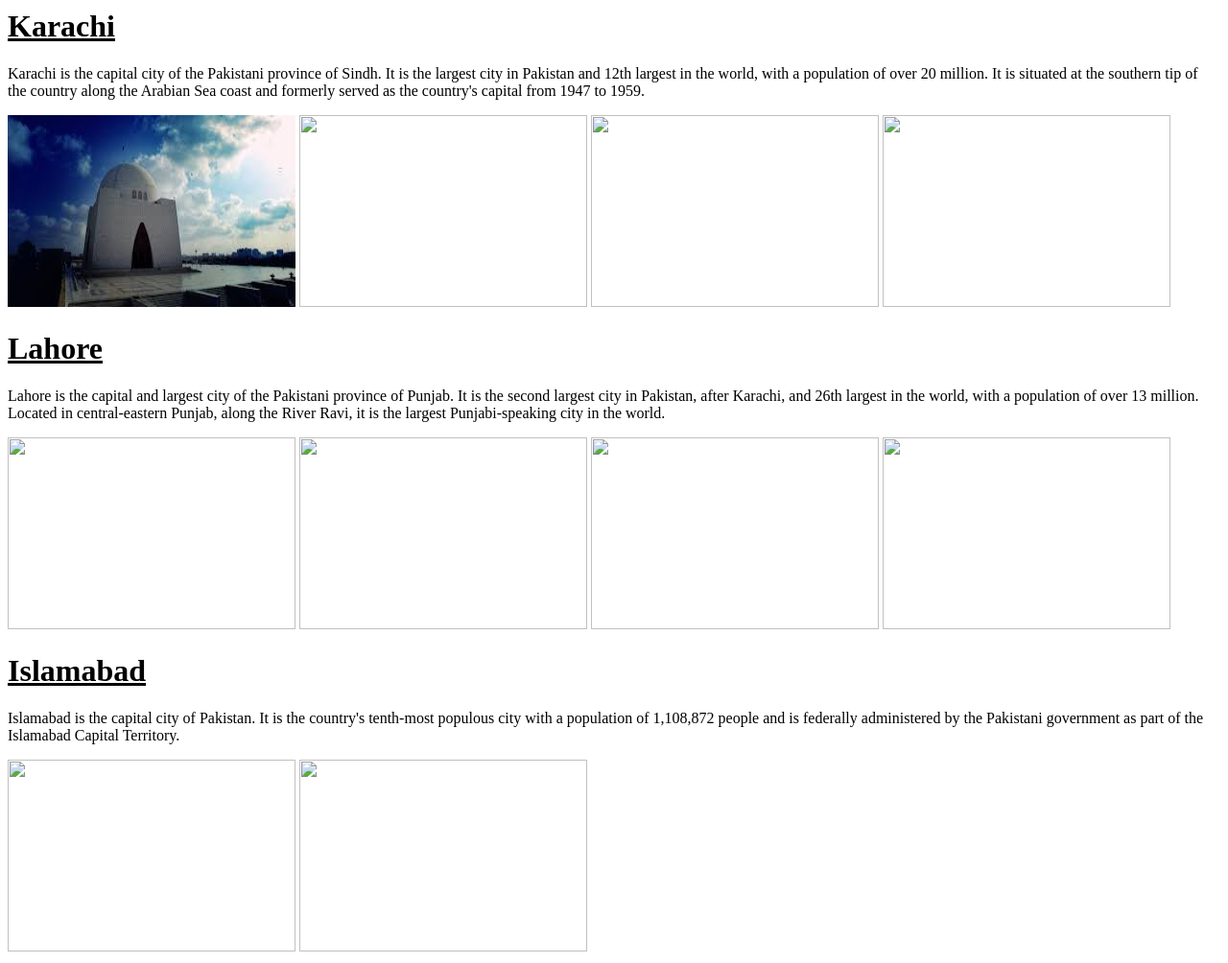
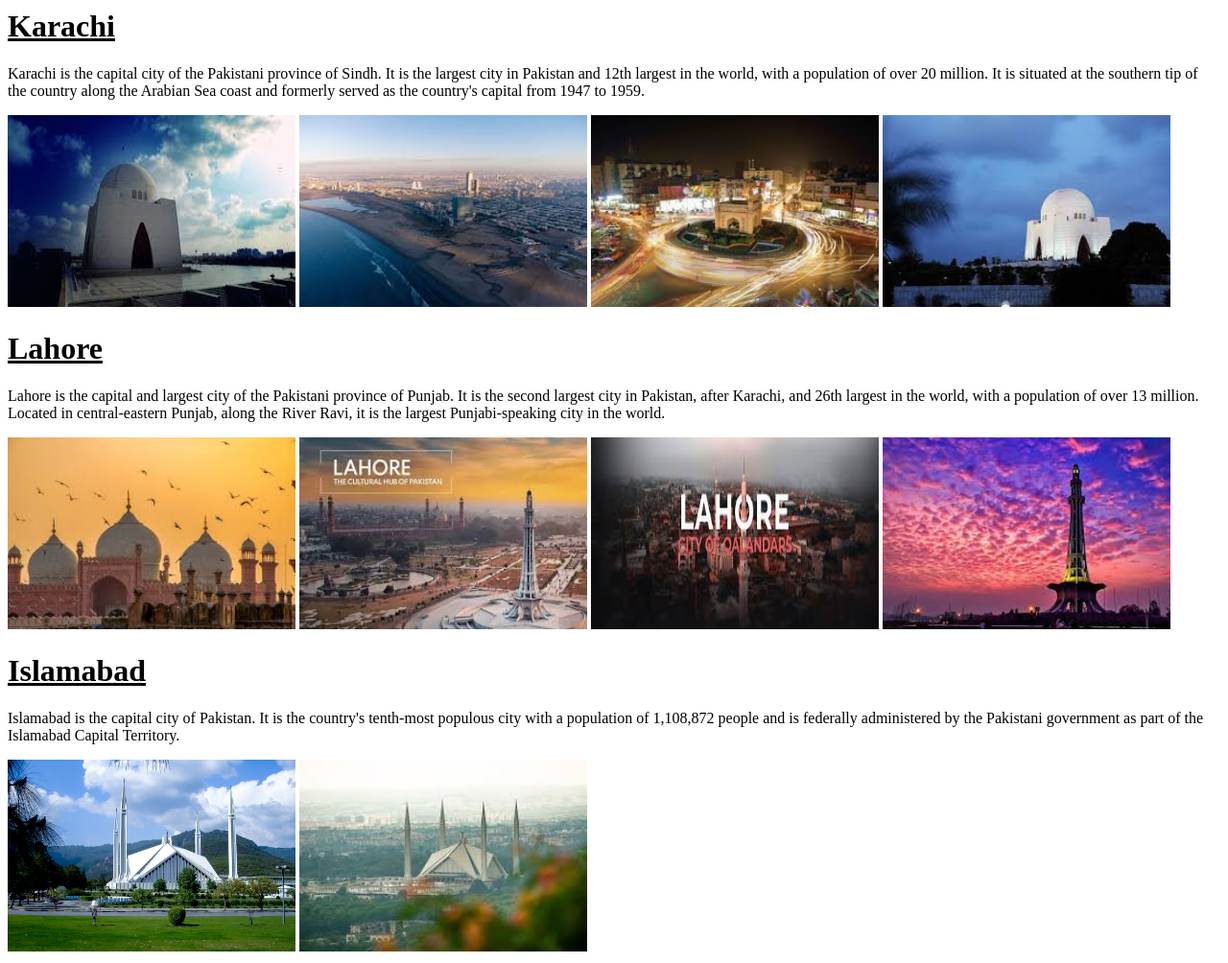
Before and after one commit to abdulsamadrana/website, a plain HTML site: page info.html in a window 1280 px wide. Shown: the part 100-1104 px from the top of the page at 96% size. Drawn offline with Linux system fonts and the light colour scheme.

Commit message:
Update info.html

```diff
--- a/info.html
+++ b/info.html
@@ -16,24 +16,24 @@
     <h1><u>Karachi</u></h1>
     <p>Karachi is the capital city of the Pakistani province of Sindh. It is the largest city in Pakistan and 12th largest in the world, with a population of over 20 million. It is situated at the southern tip of the country along the Arabian Sea coast and formerly served as the country's capital from 1947 to 1959.</p>
     <img src="khi1.jpeg" alt="" height="200" width="300">
-    <img src="img/khi2.jpeg" alt="" height="200" width="300">
-    <img src="img/khi3.jpeg" alt="" height="200" width="300">
-    <img src="img/khi4.jpeg" alt="" height="200" width="300">
+    <img src="khi2.jpeg" alt="" height="200" width="300">
+    <img src="khi3.jpeg" alt="" height="200" width="300">
+    <img src="khi4.jpeg" alt="" height="200" width="300">
 
 
 
     <h1><u>Lahore</u></h1>
     <p>Lahore is the capital and largest city of the Pakistani province of Punjab. It is the second largest city in Pakistan, after Karachi, and 26th largest in the world, with a population of over 13 million. Located in central-eastern Punjab, along the River Ravi, it is the largest Punjabi-speaking city in the world.</p>
-    <img src="img/lah1.jpeg" alt="" height="200" width="300">
-    <img src="img/lah2.jpeg" alt="" height="200" width="300">
-    <img src="img/lah3.jpeg" alt="" height="200" width="300">
-    <img src="img/lah4.jpeg" alt="" height="200" width="300">
+    <img src="lah1.jpeg" alt="" height="200" width="300">
+    <img src="lah2.jpeg" alt="" height="200" width="300">
+    <img src="lah3.jpeg" alt="" height="200" width="300">
+    <img src="lah4.jpeg" alt="" height="200" width="300">
 
 
     <h1><u>Islamabad</u></h1>
     <p>Islamabad is the capital city of Pakistan. It is the country's tenth-most populous city with a population of 1,108,872 people and is federally administered by the Pakistani government as part of the Islamabad Capital Territory.</p>
-    <img src="img/islamabad1.jpg" alt="" height="200" width="300">
-    <img src="img/islamabad2.jpeg" alt="" height="200" width="300">
+    <img src="islamabad1.jpg" alt="" height="200" width="300">
+    <img src="islamabad2.jpeg" alt="" height="200" width="300">
 
 </body>
 </html>
```
